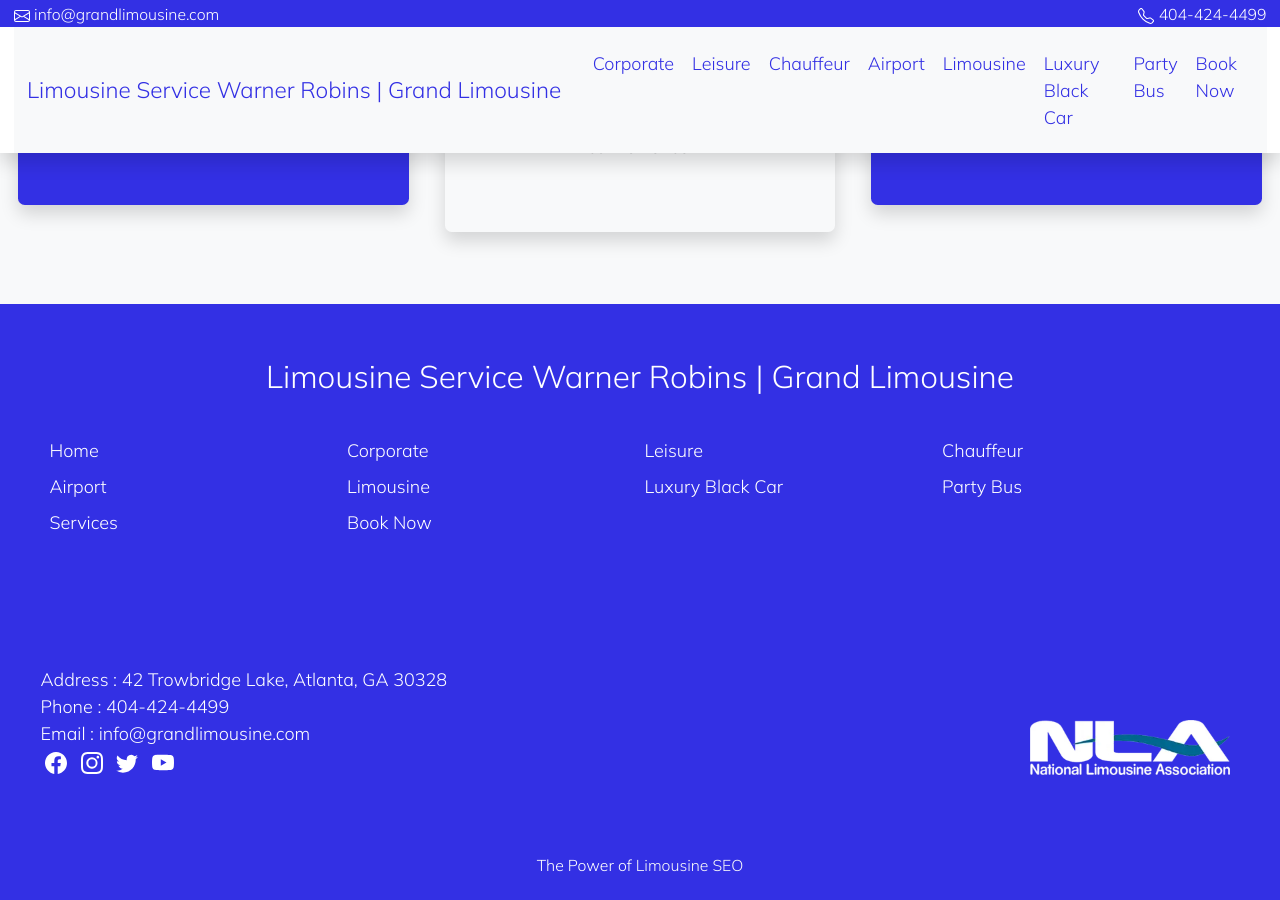
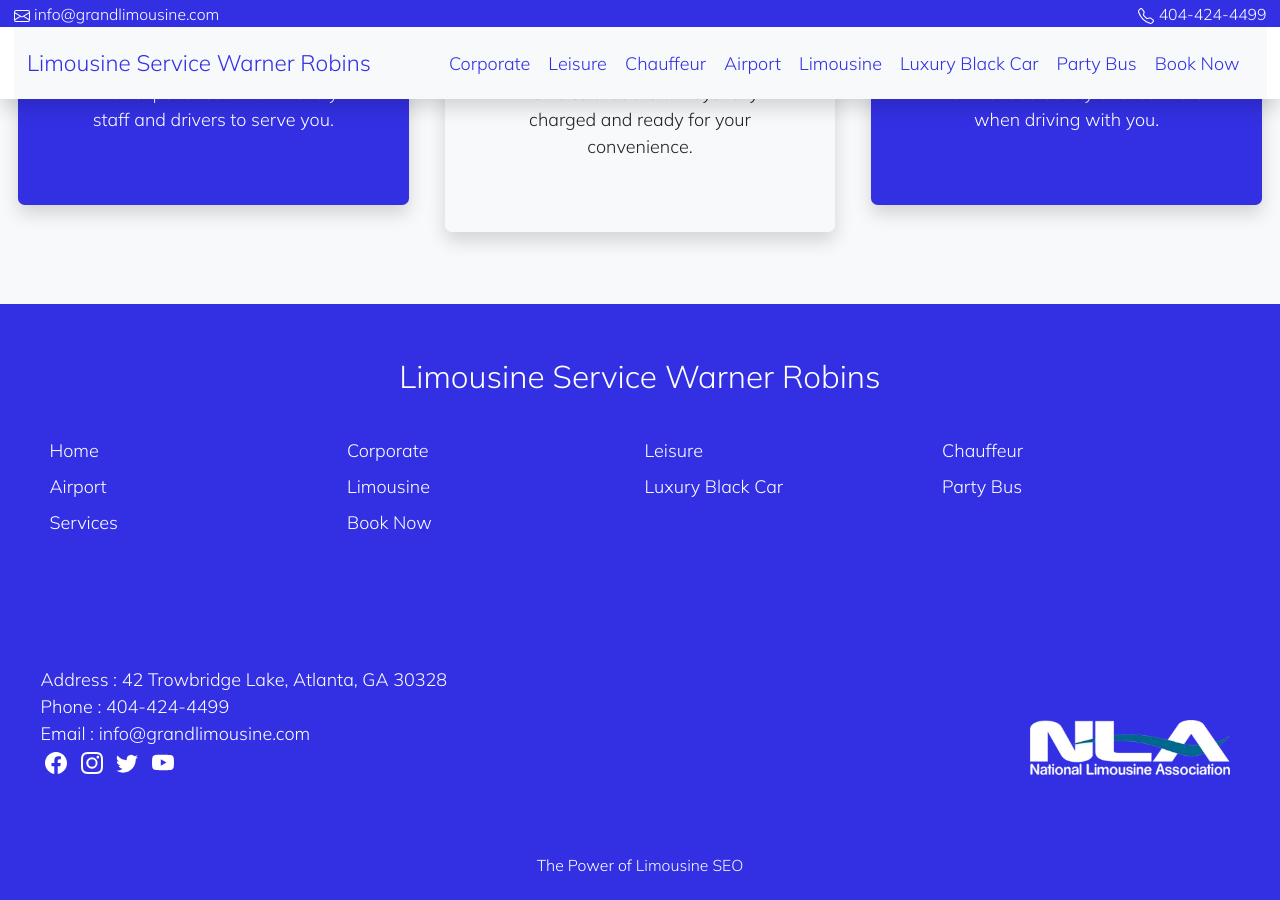
Before and after one commit to wynngrand/grandlimowarner-robins, a Jekyll site: the page built from index.md, in a window 1280 px wide and 900 px high, scrolled down 5211 px. Built offline with Jekyll 4.4.1, drawn with Linux system fonts in a browser that asks for light colours.

Commit message:
Update from Forestry.io wynngrand updated _config.yml

```diff
--- a/_config.yml
+++ b/_config.yml
@@ -1,6 +1,6 @@
 ---
 title: 'Limousine Service Warner Robins '
-name: Limousine Service Warner Robins | Grand Limousine
+name: 'Limousine Service Warner Robins '
 description: Your Best Limousine Car Service Solution in Warner Robins GA
 cover: "/assets/img/warnerrobinscarwebsite.webp"
 url: https://www.grandlimowarnerrobins.com
```
